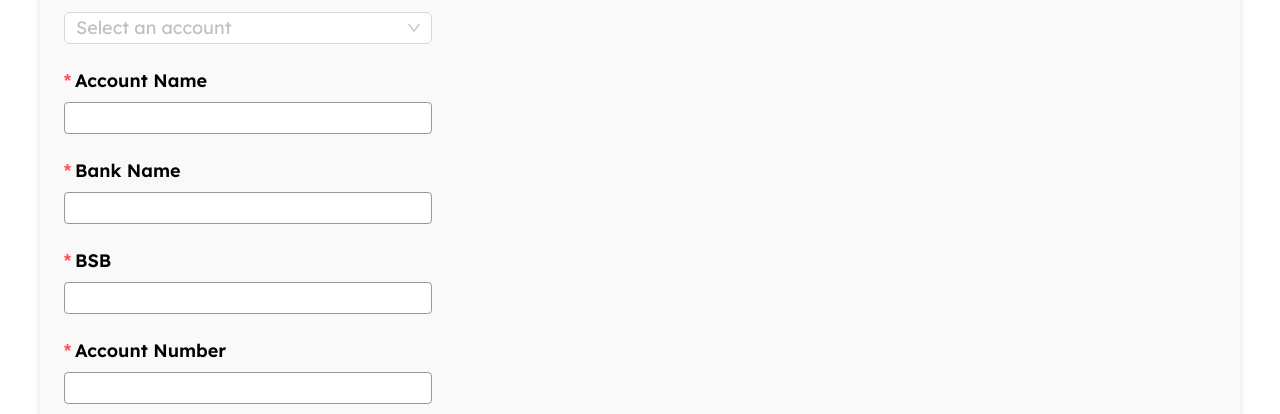
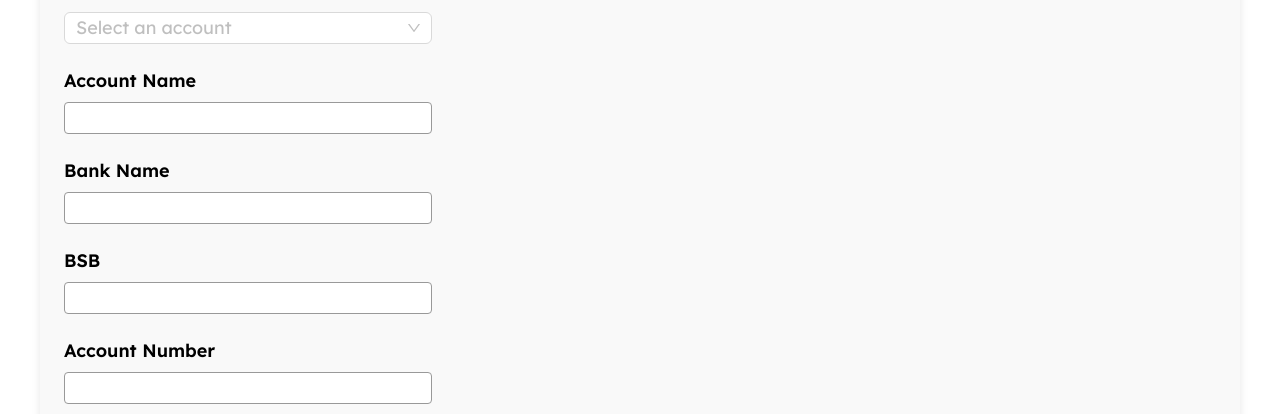
Before and after one commit to JuhilKBhatt/Weight-Docket-Maker, a React (Vite) app in the folder frontend/: page /new-invoice in a window 1280 px wide. Shown: the part 1501-1915 px from the top of the page. Built offline with nearby package versions, Linux system fonts and the light colour scheme; no server answers; a web font is replaced by a local one.

Commit message:
Update PayAccountSection.jsx

```diff
--- a/frontend/src/components/invoice/PayAccountSection.jsx
+++ b/frontend/src/components/invoice/PayAccountSection.jsx
@@ -46,7 +46,6 @@ export default function PayAccountSection({
           <Form.Item
             label="Account Name"
             name="accName"
-            rules={[{ required: true, message: 'Account name is required' }]}
           >
             <Input />
           </Form.Item>
@@ -54,7 +53,6 @@ export default function PayAccountSection({
           <Form.Item
             label="Bank Name"
             name="bankName"
-            rules={[{ required: true, message: 'Bank name is required' }]}
           >
             <Input />
           </Form.Item>
@@ -62,10 +60,6 @@ export default function PayAccountSection({
           <Form.Item
             label="BSB"
             name="bsb"
-            rules={[
-              { required: true, message: 'BSB is required' },
-              { len: 6, message: 'BSB must be 6 digits' },
-            ]}
           >
             <Input
               style={{ width: '100%' }}
@@ -76,7 +70,6 @@ export default function PayAccountSection({
           <Form.Item
             label="Account Number"
             name="accountNumber"
-            rules={[{ required: true, message: 'Account number is required' }]}
           >
             <Input
               style={{ width: '100%' }}
```
